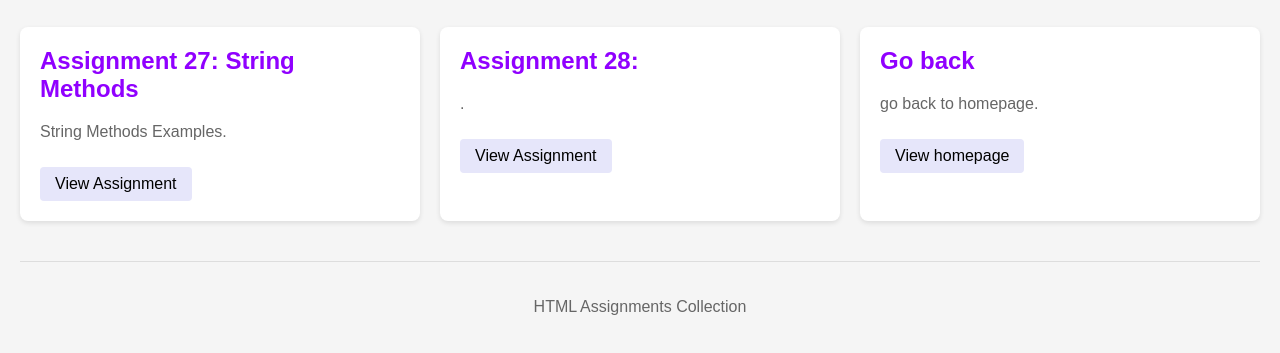
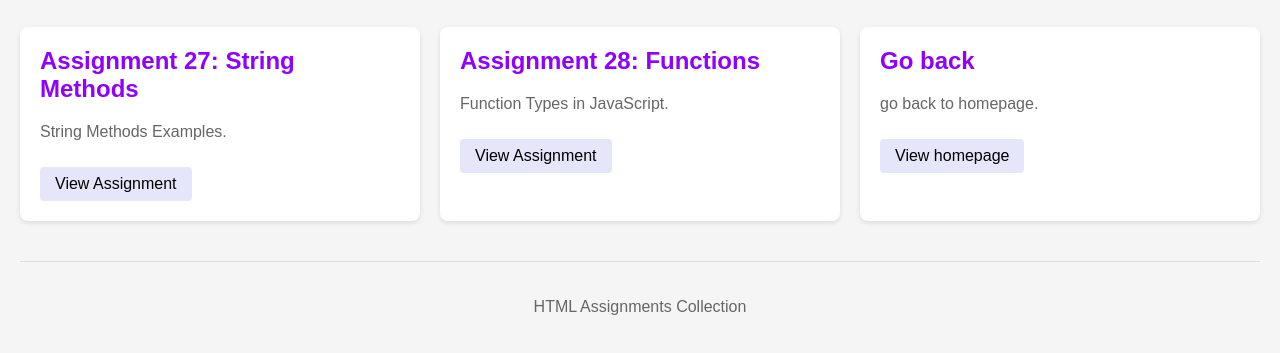
Before and after one commit to 26piyush/Ethnus-Mern, a plain HTML site: page day-8.html in a window 1280 px wide. Shown: the part 93-446 px from the top of the page. Drawn offline with Linux system fonts and the light colour scheme.

Commit message:
Update day-8.html

```diff
--- a/day-8.html
+++ b/day-8.html
@@ -73,8 +73,8 @@
         </div>
 
         <div class="assignment-card">
-            <h2>Assignment 28: </h2>
-            <p>.</p>
+            <h2>Assignment 28: Functions </h2>
+            <p>Function Types in JavaScript.</p>
             <a href="assignment28.html">View Assignment</a>
         </div>
 
```
